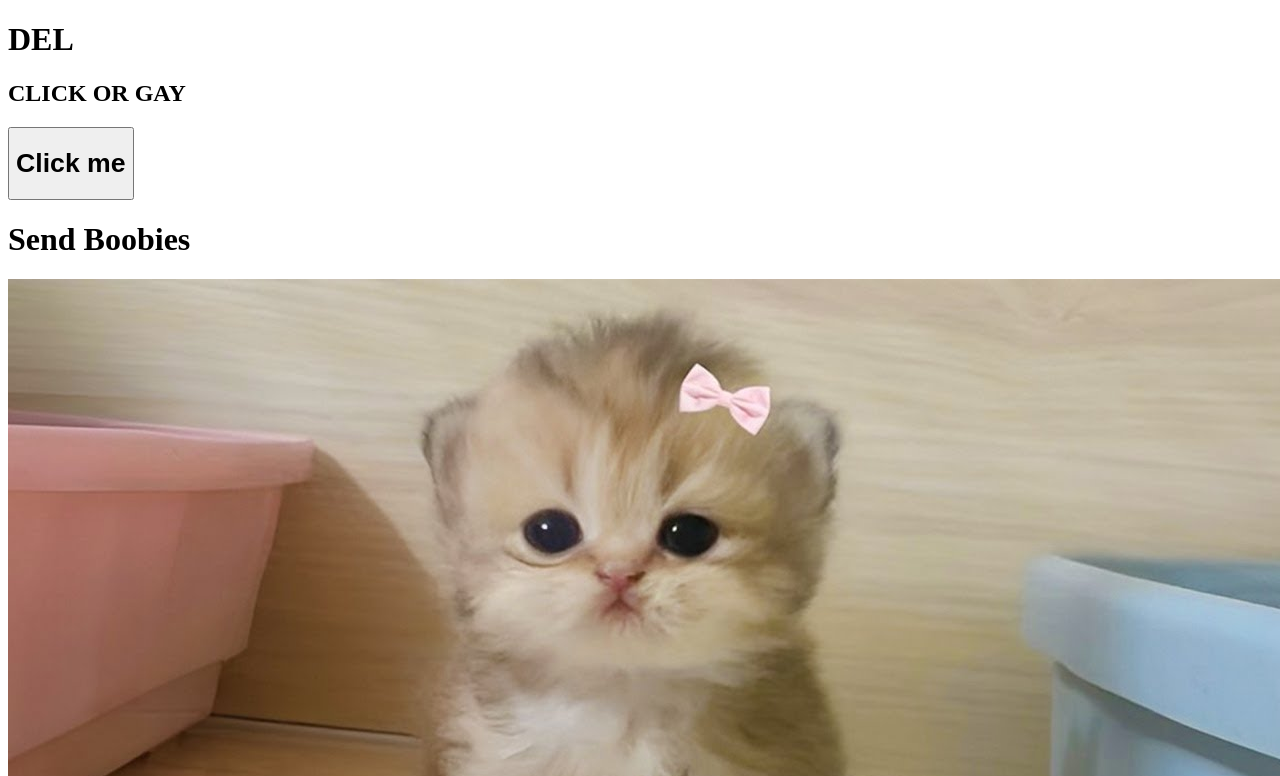
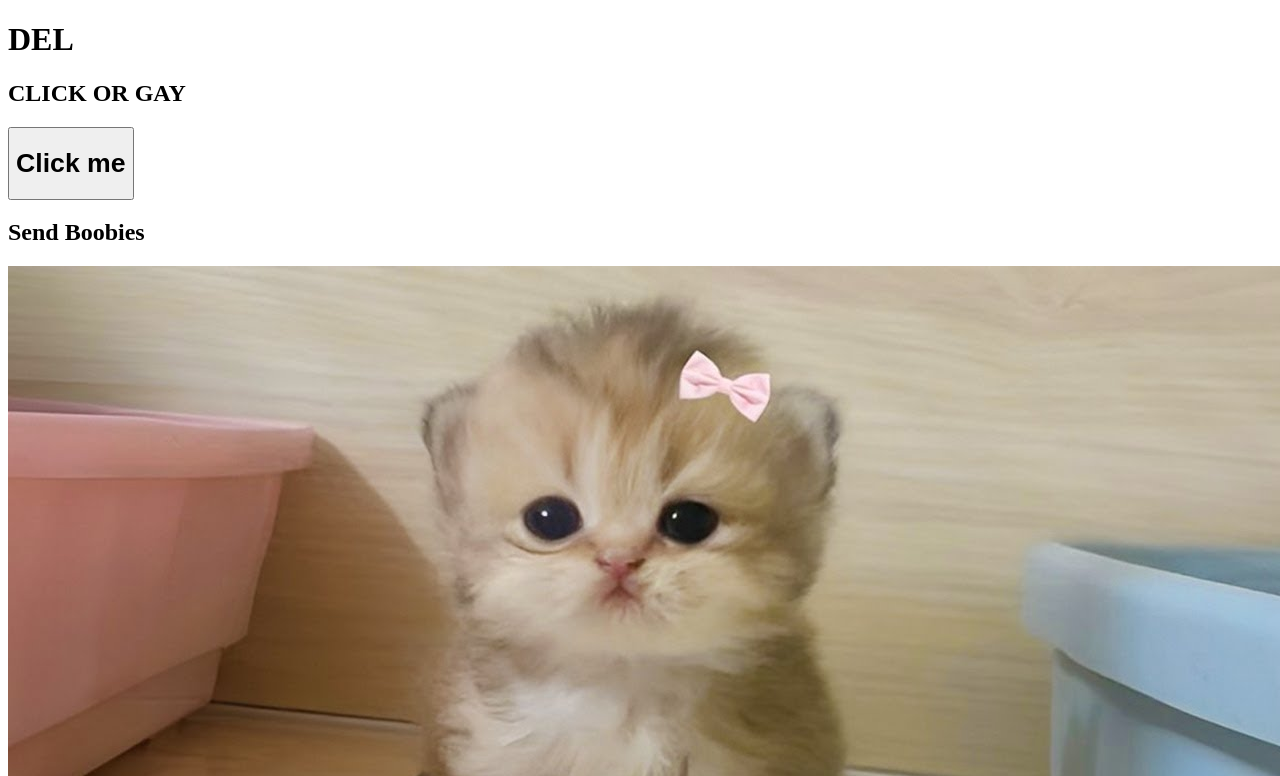
Before and after one commit to Lucki22/uh, a plain HTML site: page index.html in a window 1280 px wide. Both pictures are taken after a click on the button "Click me". Shown: the top 776 px of the page. Drawn offline with Linux system fonts and the light colour scheme.

Commit message:
Update index.html

```diff
--- a/index.html
+++ b/index.html
@@ -13,7 +13,7 @@
 <script>
 function myFunction() {
 
- document.getElementById("demo").innerHTML = "<h1>Send Boobies</h1>";
+ document.getElementById("demo").innerHTML = "<h2>Send Boobies</h2>";
 
 }
 
```
